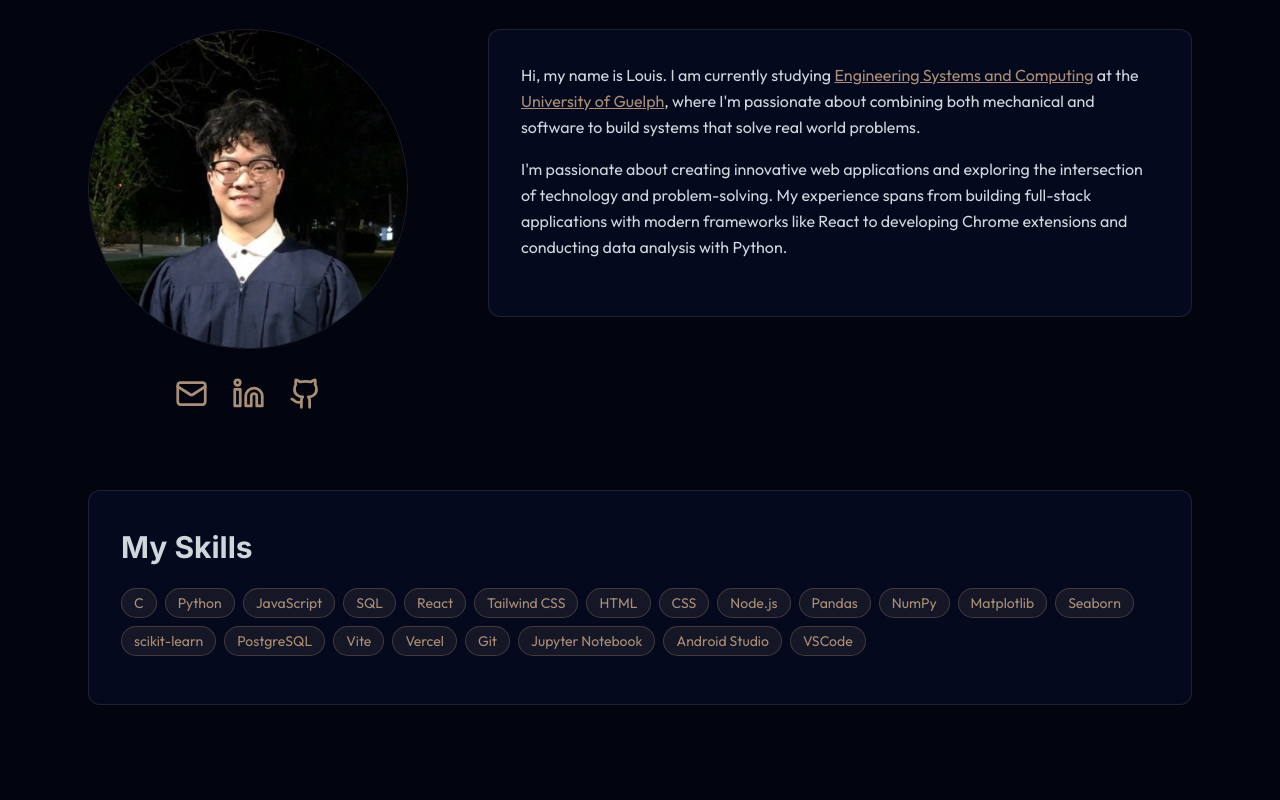
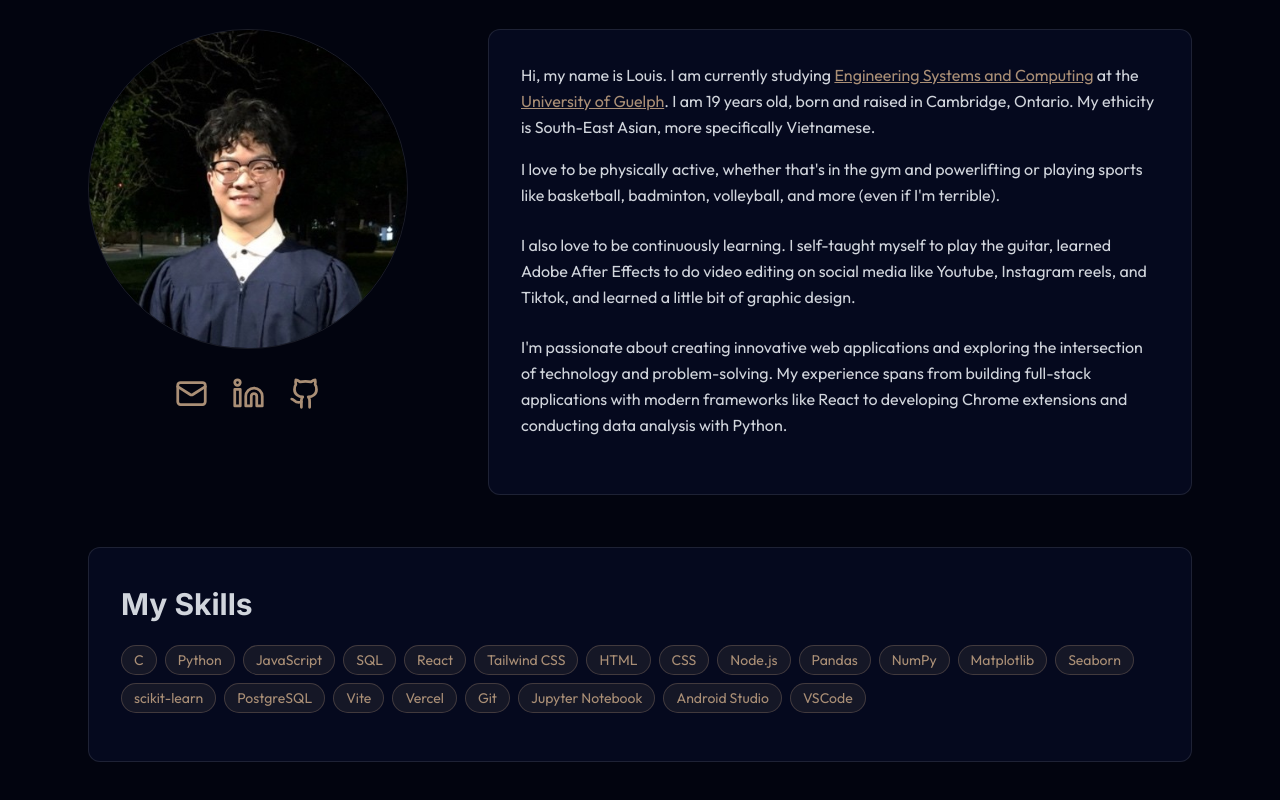
Before and after one commit to louisnguyenn/Louis-Personal-Portfolio, a React (Vite) app: page / in a window 1280 px wide. Shown: the part 1011-1811 px from the top of the page. Built offline with nearby package versions, Linux system fonts and the light colour scheme.

Commit message:
about paragraph

```diff
--- a/src/components/sections/About.jsx
+++ b/src/components/sections/About.jsx
@@ -90,7 +90,15 @@ export const About = () => {
                   rel="noopener noreferrer"
                 >
                   University of Guelph
-                </a>, where I'm passionate about combining both mechanical and software to build systems that solve real world problems.
+                </a>. I am 19 years old, born and raised in Cambridge, Ontario. My ethicity is South-East Asian, more specifically Vietnamese.
+              </p>
+
+              <p className="text-gray-300 mb-6 leading-relaxed text-sm sm:text-base">
+                I love to be physically active, whether that's in the gym and powerlifting or playing sports like basketball, badminton, volleyball, and more (even if I'm terrible).
+              </p>
+
+              <p className="text-gray-300 mb-6 leading-relaxed text-sm sm:text-base">
+                I also love to be continuously learning. I self-taught myself to play the guitar, learned Adobe After Effects to do video editing on social media like Youtube, Instagram reels, and Tiktok, and learned a little bit of graphic design.
               </p>
 
               <p className="text-gray-300 mb-6 leading-relaxed text-sm sm:text-base">
@@ -100,6 +108,7 @@ export const About = () => {
           </div>
         </div>
 
+        {/* my skills */}
         <div className="mt-13 bg-[#05091e] relative rounded-xl p-6 sm:p-8 border border-white/10 hover:border-[#AA8F76] transition-all duration-300 order-2 lg:order-none hover:shadow-2xl hover:shadow-[#AA8F76]/20">
           <ScrollReveal direction="left" distance={50} duration={0.8}>
             <h3 className="text-3xl font-bold text-gray-300 mb-4 leading-relaxed">
```
